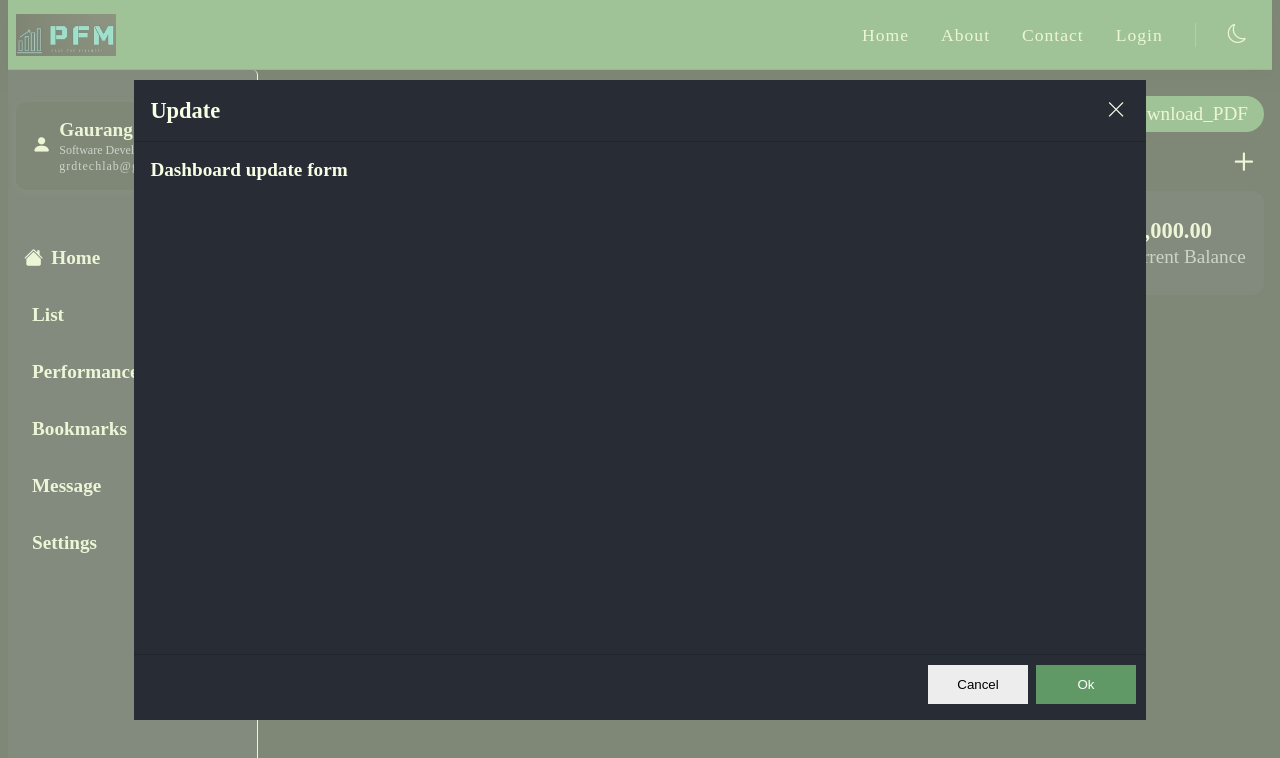
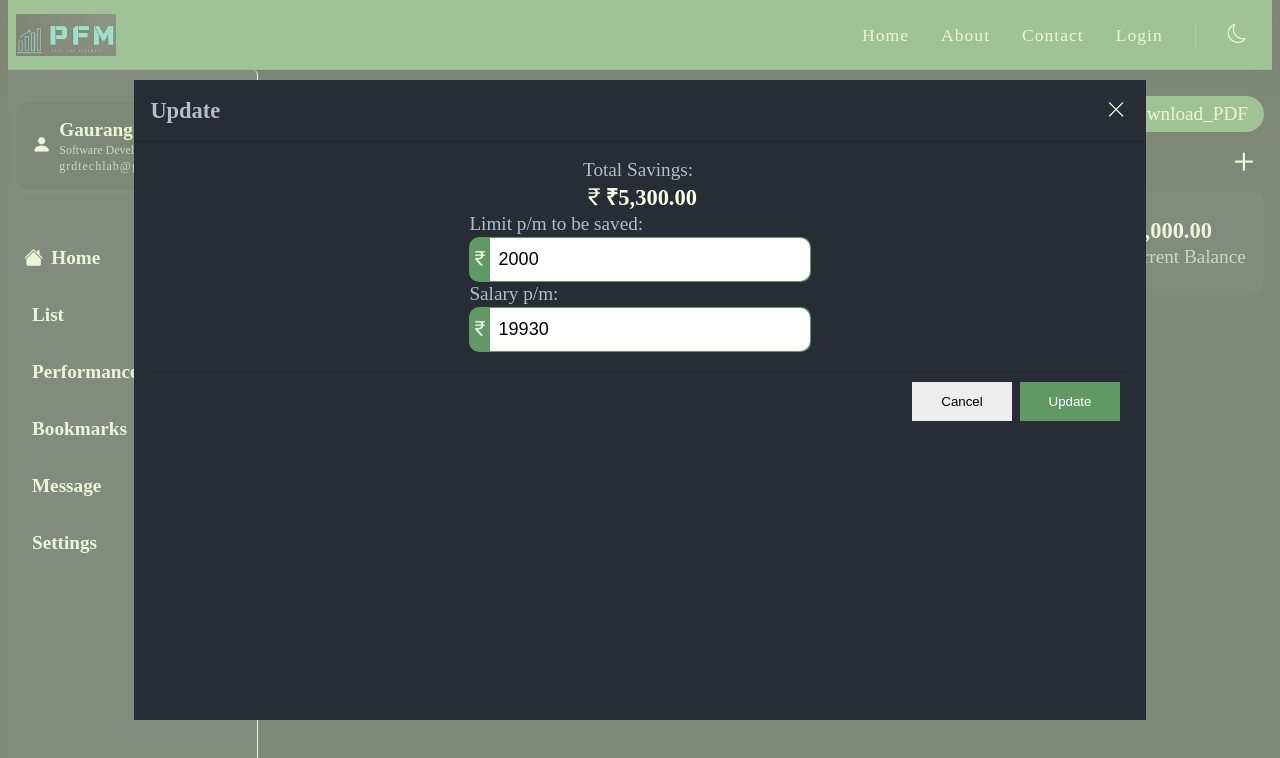
Before and after one commit to GRDtechlab/pfm, a React (Vite) app: page / in a window 1280 px wide. Both pictures are taken after a click on the icon 1244 px from the left and 162 px from the top of the page. Shown: the top 758 px of the page. Built offline with nearby package versions, Linux system fonts and the light colour scheme; no server answers.

Commit message:
Form with Input component ammended commit With changes modal close buttons handling.

```diff
--- /dev/null
+++ b/src/Utils/currency-formatter.js
@@ -0,0 +1,9 @@
+const currency_formater = new Intl.NumberFormat("en-IN", {
+  style: "currency",
+  currency: "INR",
+  // These options are needed to round to whole numbers if that's what you want.
+  //minimumFractionDigits: 0, // (this suffices for whole numbers, but will print 2500.10 as $2,500.1)
+  //maximumFractionDigits: 0, // (causes 2500.99 to be printed as $2,501)
+});
+
+export default currency_formater;
--- /dev/null
+++ b/src/components/UI/form/input/Input.jsx
@@ -0,0 +1,17 @@
+/* eslint-disable react/prop-types */
+
+import './input.css';
+
+const Input = ({name, state, handleOnChange}) =>{
+    return <>
+    <div className='input-with-icon'>
+        <i className="bi bi-currency-rupee"></i>
+        <input type="text" required="required"
+            name={name}
+            defaultValue={state}
+            onChange={handleOnChange}/>
+    </div>
+    </>
+}
+
+export default Input;
--- /dev/null
+++ b/src/components/UI/form/input/input.css
@@ -0,0 +1,11 @@
+.input-with-icon {
+  border-radius: 10px;
+  display: flex;
+  background-color: var(--PFM-primary);
+  justify-content: center;
+  align-items: center;
+  border: 1px solid transparent;
+}
+.input-with-icon:hover {
+  border: 1px solid var(--PFM-font-color);
+}
--- a/src/components/dashboard/Dashboard.jsx
+++ b/src/components/dashboard/Dashboard.jsx
@@ -1,21 +1,21 @@
-import { useState } from 'react';
+import {  useState } from 'react';
 import Modal from '../modal/modal';
 import './dashboard.css';
 import Updatedashboard from '../update-dashboard/Updatedashboard';
+import currency_formater from '../../Utils/currency-formatter';
 
 const Dashboard =() => {
     const [showModal,setShowModal] = useState(false);
+
+    const [dashboardData, setDashboardData] =useState({total_savings:5300, salary_pm:19930, limit_pm:2000, availableBalance:8000})
     const month = ['January','February','March','April','June','July','August', 'September','October','November','December'];
     const currentMonth = month[new Date().getMonth() - 1];
     const currentYear = new Date().getFullYear();
 
-    const formatter = new Intl.NumberFormat('en-IN', {
-        style: 'currency',
-        currency: 'INR',
-        // These options are needed to round to whole numbers if that's what you want.
-        //minimumFractionDigits: 0, // (this suffices for whole numbers, but will print 2500.10 as $2,500.1)
-        //maximumFractionDigits: 0, // (causes 2500.99 to be printed as $2,501)
-      });
+    const onSubmit = (dashboardUpdateData) =>{
+            console.log('handle submit called ', dashboardUpdateData)
+            setDashboardData(dashboardUpdateData)
+    }
 
     return <>
     <div className='main-dashboard'>
@@ -32,20 +32,21 @@ const Dashboard =() => {
         <div className='action-header'>
         <h3 className='header-color'> {currentMonth} {currentYear} </h3>
             <i className='bi bi-plus add' onClick={()=>{setShowModal(true)}}></i>
-            <Modal open={showModal} setOpen={setShowModal} title='Update' content = {<Updatedashboard />} />
+            <Modal  open={showModal} setOpen={setShowModal} title='Update' content = {<Updatedashboard  dashboardData={dashboardData} onSubmit={onSubmit} closeModal={setShowModal} />} />
+
         </div>
         <ul className="box-info">
             <li>
             <i className="bx bi bi-piggy-bank-fill"></i>
             <span className="text">
-                <h3> {formatter.format(5300)} </h3>
+                <h3> {currency_formater.format(dashboardData.total_savings)} </h3>
                 <p className='p-color'>Total Savings</p>
             </span>
             </li>
             <li>
             <i className="bx bi bi-bar-chart-line-fill light-orage-color"></i>
             <span className="text">
-                 <h3>{formatter.format(2000)}</h3> {/* <i className="bi bi-currency-rupee"></i> */}
+                 <h3>{currency_formater.format(dashboardData.limit_pm)}</h3> {/* <i className="bi bi-currency-rupee"></i> */}
                 <p className='p-color'>Limit p<span className='seperator'>/</span>m to be saved</p>
             </span>
             {/* Per month limit to save */}
@@ -53,14 +54,14 @@ const Dashboard =() => {
             <li>
             <i className="bx bi bi-calendar2-fill light-green-color  "></i>
             <span className="text">
-                <h3> {formatter.format(19950)}</h3>
+                <h3> {currency_formater.format(dashboardData.salary_pm)}</h3>
                 <p className='p-color'>Salary p<span className='seperator'>/</span>m</p>
             </span>
             </li>
             <li>
             <i className="bx bi bi-wallet-fill light-yellow-color "></i>
             <span className="text">
-                <h3>{formatter.format(8000)}</h3>
+                <h3>{currency_formater.format(dashboardData.availableBalance)}</h3>
                 <p className='p-color'>Current Balance</p>
             </span>
             </li>
--- a/src/components/modal/modal.css
+++ b/src/components/modal/modal.css
@@ -60,18 +60,15 @@
   overflow-y: scroll;
   padding: 1rem;
 }
-.modal-content .modal-bottom-action {
-  position: sticky;
-  bottom: 0;
-  border-top: 1px solid var(--PFM-main-bg-color);
-  display: flex;
-  justify-content: flex-end;
-}
-.modal-content .modal-action-group {
-  margin: 0.5em;
-}
+
 @media screen and (max-width: 1024px) {
   .modal-container {
     top: -70px;
   }
 }
+
+@media (max-width: 475px) {
+  .modal-item {
+    width: 100%;
+  }
+}
--- a/src/components/modal/modal.jsx
+++ b/src/components/modal/modal.jsx
@@ -2,27 +2,20 @@
 
 import './modal.css';
 
-const Modal = (props) => {
-
+const Modal = ({...props }) => {
     return <>
 
         <div className={ props.open ? ['modal-container','show-modal',' container'].join(' ') : ['hide-modal'].join(' ')}>
             <div className='modal-item'>
                 <i className="bi bi-x-lg modal-close" onClick={()=> props.setOpen(false)}></i>
                 <div className='modal-title'>
-                   <h3> {props.title} </h3>
+                   <h3 className='header-color'> {props.title} </h3>
                 </div>
                 <div className='modal-content'>
                     <div className='content'>
                         {
                             props.content
                         }
-                    </div>
-                    <div className='modal-bottom-action'>
-                        <div className='modal-action-group'>
-                            <button className='btn btn-light mr-1'>Cancel</button>
-                            <button className='btn btn-primary'>Ok</button>
-                        </div>
                     </div>
                 </div>
 
--- a/src/components/update-dashboard/Updatedashboard.jsx
+++ b/src/components/update-dashboard/Updatedashboard.jsx
@@ -1,8 +1,45 @@
+/* eslint-disable react/prop-types */
+import {  useState } from 'react'
+import currency_formater from '../../Utils/currency-formatter'
 import './update-dashboard.css'
+import Input from '../UI/form/input/Input'
 
-const Updatedashboard = () => {
+const Updatedashboard = ({dashboardData, onSubmit, closeModal}) => {
+    const [state,setState] = useState(dashboardData)
+
+    const updateDashboardFormSubmit = (e) => {
+        setState(prevState => ({ ...prevState, [e.target.name]: Number (e.target.value)}));
+    }
+
+    const handleSubmit = () =>{
+        onSubmit(state);
+        closeModal(false);
+    }
+
     return <>
-        <h4>Dashboard update form</h4>
+        <form className='update-form-container'>
+        <div className="group-label">
+                <label className='p-color'>Total Savings:</label>
+                <h3>
+                    <i className="bi bi-currency-rupee"></i>
+                     {currency_formater.format(dashboardData.total_savings)}
+                </h3>
+            </div>
+            <div className="group">
+                <label className='p-color'>Limit p/m to be saved:</label>
+                <Input name={'limit_pm'} state={state.limit_pm} handleOnChange={updateDashboardFormSubmit} />
+            </div>
+            <div className="group">
+                <label className='p-color'>Salary p/m:</label>
+                <Input name={'salary_pm'} state={state.salary_pm} handleOnChange={updateDashboardFormSubmit} />
+            </div>
+        </form>
+        <div className='modal-bottom-action'>
+                <div className='modal-action-group'>
+                    <button className='btn btn-light mr-1' onClick={() => closeModal(false)}>Cancel</button>
+                    <button className='btn btn-primary' onClick={handleSubmit }>Update</button>
+                </div>
+        </div>
     </>
 }
 
--- a/src/components/update-dashboard/update-dashboard.css
+++ b/src/components/update-dashboard/update-dashboard.css
@@ -0,0 +1,23 @@
+.update-form-container {
+  display: flex;
+  flex-direction: column;
+  align-items: center;
+}
+
+@media (max-width: 425px) {
+  .group {
+    width: 100%;
+  }
+  input {
+    width: 100% !important;
+  }
+}
+
+@media (max-width: 375px) {
+  .group {
+    width: 100%;
+  }
+  input {
+    width: 100% !important;
+  }
+}
--- a/src/index.css
+++ b/src/index.css
@@ -161,9 +161,69 @@ body ul {
 }
 
 /*
+    COmmon form css..
+*/
+
+input,
+textarea {
+  font-size: 18px;
+  padding: 10px 10px 10px 8px;
+  display: block;
+  width: 320px;
+  border: none;
+  border-radius: 10px;
+  border: 1px solid transparent;
+}
+input {
+  border-top-left-radius: 0px;
+  border-bottom-left-radius: 0px;
+}
+input:hover {
+  border: 1px solid transparent;
+}
+input:focus,
+textarea:focus {
+  outline: none;
+  border: 1px solid transparent;
+}
+input:focus ~ label,
+input:valid ~ label,
+textarea:focus ~ label,
+textarea:valid ~ label {
+  top: -5px;
+  font-size: 12px;
+  color: #000;
+  left: 11px;
+}
+input:focus ~ .bar:before,
+textarea:focus ~ .bar:before {
+  width: 320px;
+}
+
+input[type="password"] {
+  letter-spacing: 0.3em;
+}
+
+/*
     Margin common class
 */
 
 .mr-1 {
   margin-right: 8px;
 }
+
+/*
+    Modal css...
+*/
+
+.modal-bottom-action {
+  position: sticky;
+  bottom: 0;
+  border-top: 1px solid var(--PFM-main-bg-color);
+  display: flex;
+  justify-content: flex-end;
+  margin-top: 1em;
+}
+.modal-action-group {
+  margin: 0.5em;
+}
```
